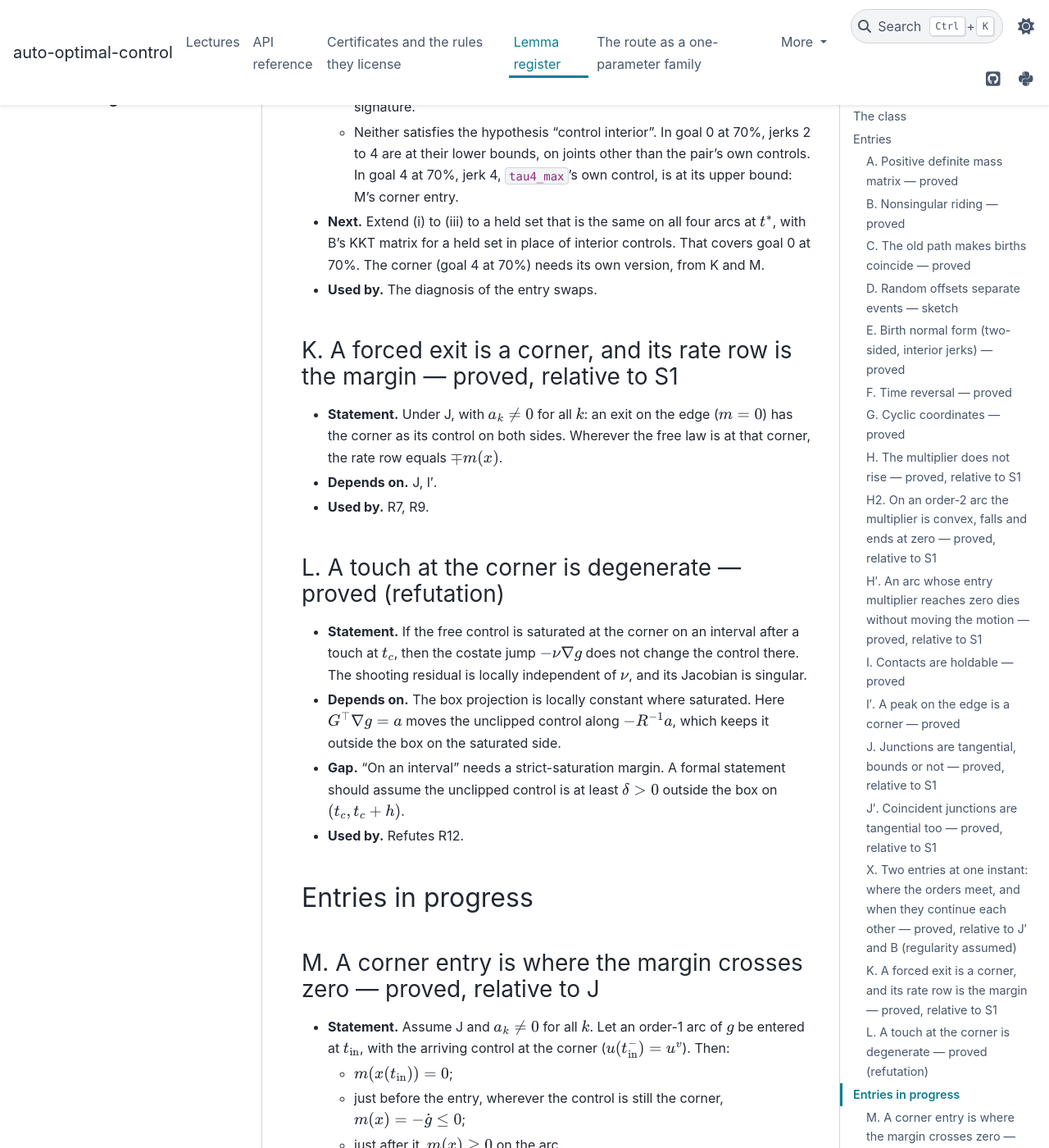
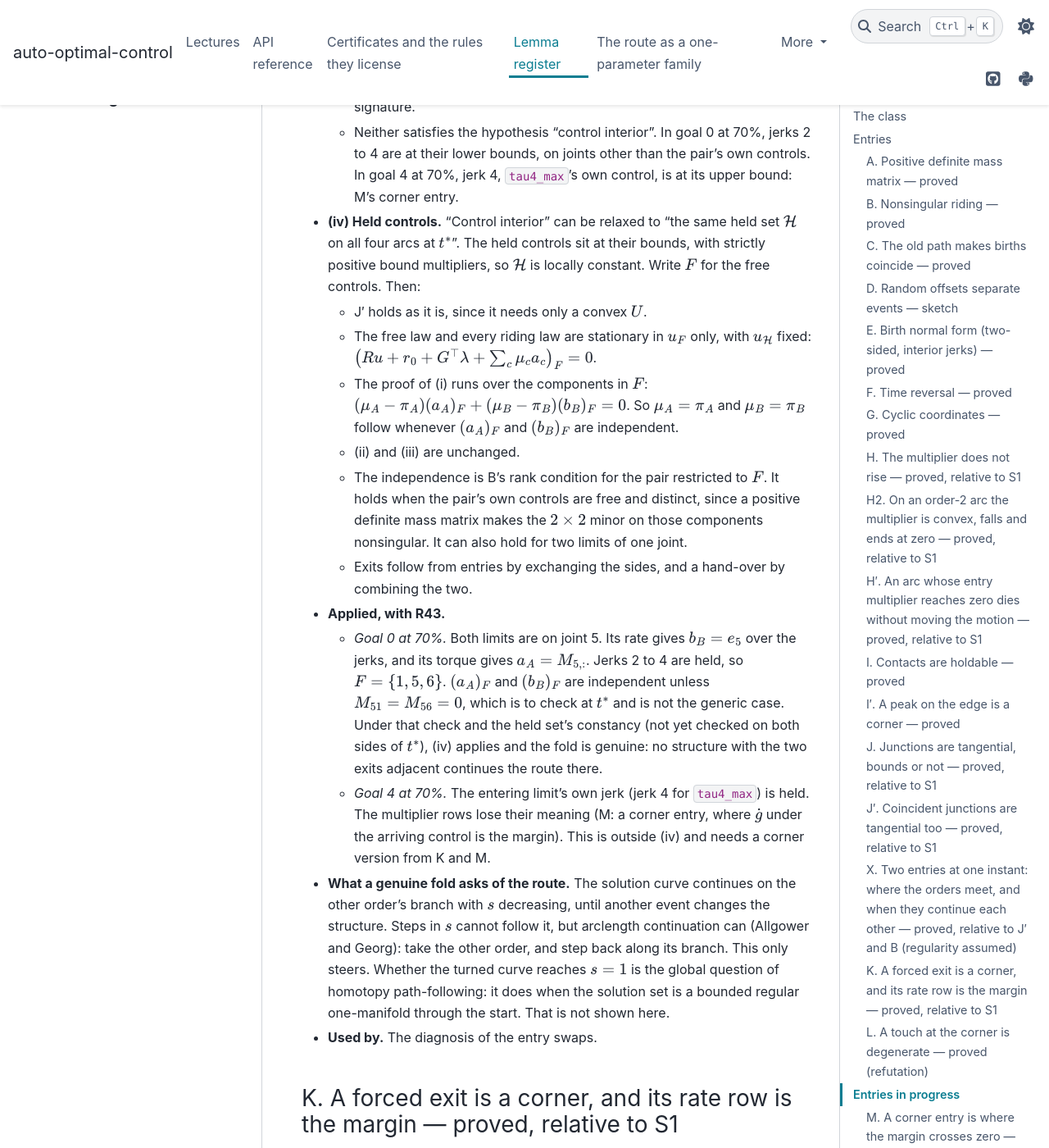
Before and after one commit to idm23/auto-optimal-control, a Sphinx documentation site: the page built from docs/notes/lemma_register.md, in a window 1280 px wide and 1400 px high, scrolled down 10894 px. Shown: the whole window at 82% size. Built offline with Sphinx 7.4.7 and the PyData theme 0.15.4, drawn with Linux system fonts in a browser that asks for light colours.

Commit message:
Lemma X (iv): a held set constant across the junction; applied to goals 0 and 4 at 70%
Co-Authored-By: Claude Opus 5.5 <noreply@anthropic.com>

```diff
--- a/docs/notes/lemma_register.md
+++ b/docs/notes/lemma_register.md
@@ -388,9 +388,42 @@ margin is zero exactly when the corner is the only control that holds $g$.
   - Neither satisfies the hypothesis "control interior". In goal 0 at 70%, jerks 2 to 4
     are at their lower bounds, on joints other than the pair's own controls. In goal 4
     at 70%, jerk 4, `tau4_max`'s own control, is at its upper bound: M's corner entry.
-- **Next.** Extend (i) to (iii) to a held set that is the same on all four arcs at $t^*$,
-  with B's KKT matrix for a held set in place of interior controls. That covers goal 0
-  at 70%. The corner (goal 4 at 70%) needs its own version, from K and M.
+- **(iv) Held controls.** "Control interior" can be relaxed to "the same held set
+  $\mathcal H$ on all four arcs at $t^*$". The held controls sit at their bounds, with
+  strictly positive bound multipliers, so $\mathcal H$ is locally constant. Write $F$
+  for the free controls. Then:
+  - J′ holds as it is, since it needs only a convex $U$.
+  - The free law and every riding law are stationary in $u_F$ only, with $u_{\mathcal H}$
+    fixed: $\big(R u + r_0 + G^\top \lambda + \sum_c \mu_c a_c\big)_F = 0$.
+  - The proof of (i) runs over the components in $F$:
+    $(\mu_A - \pi_A)(a_A)_F + (\mu_B - \pi_B)(b_B)_F = 0$. So $\mu_A = \pi_A$ and
+    $\mu_B = \pi_B$ follow whenever $(a_A)_F$ and $(b_B)_F$ are independent.
+  - (ii) and (iii) are unchanged.
+  - The independence is B's rank condition for the pair restricted to $F$. It holds when
+    the pair's own controls are free and distinct, since a positive definite mass matrix
+    makes the $2 \times 2$ minor on those components nonsingular. It can also hold for two
+    limits of one joint.
+  - Exits follow from entries by exchanging the sides, and a hand-over by combining the
+    two.
+- **Applied, with R43.**
+  - *Goal 0 at 70%.* Both limits are on joint 5. Its rate gives $b_B = e_5$ over the
+    jerks, and its torque gives $a_A = M_{5,:}$. Jerks 2 to 4 are held, so
+    $F = \{1, 5, 6\}$. $(a_A)_F$ and $(b_B)_F$ are independent unless
+    $M_{51} = M_{56} = 0$, which is to check at $t^*$ and is not the generic case.
+    Under that check and the held set's constancy (not yet checked on both sides of
+    $t^*$), (iv) applies and the fold is genuine: no structure with the two exits
+    adjacent continues the route there.
+  - *Goal 4 at 70%.* The entering limit's own jerk (jerk 4 for `tau4_max`) is held. The
+    multiplier rows lose their meaning (M: a corner entry, where $\dot g$ under the
+    arriving control is the margin). This is outside (iv) and needs a corner version
+    from K and M.
+- **What a genuine fold asks of the route.** The solution curve continues on the other
+  order's branch with $s$ decreasing, until another event changes the structure. Steps
+  in $s$ cannot follow it, but arclength continuation can (Allgower and Georg): take the
+  other order, and step back along its branch. This only steers. Whether the turned
+  curve reaches $s = 1$ is the global question of homotopy path-following: it does when
+  the solution set is a bounded regular one-manifold through the start. That is not
+  shown here.
 - **Used by.** The diagnosis of the entry swaps.
 
 ### K. A forced exit is a corner, and its rate row is the margin — proved, relative to S1
```
